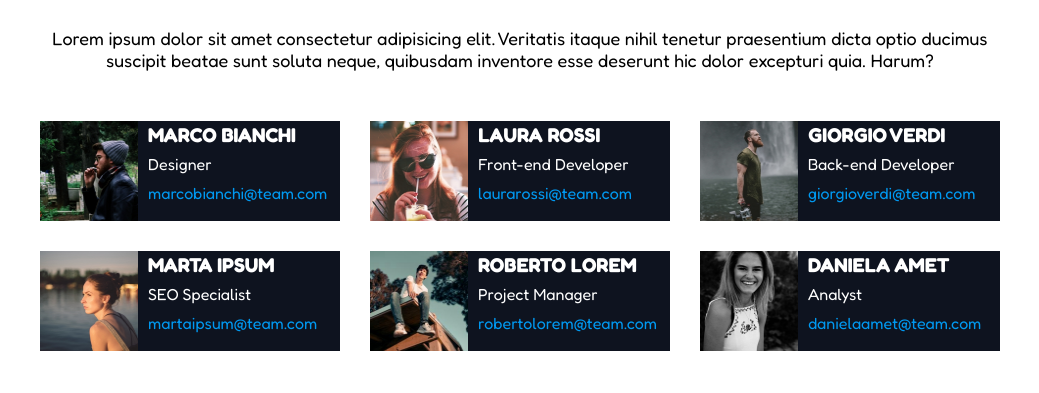
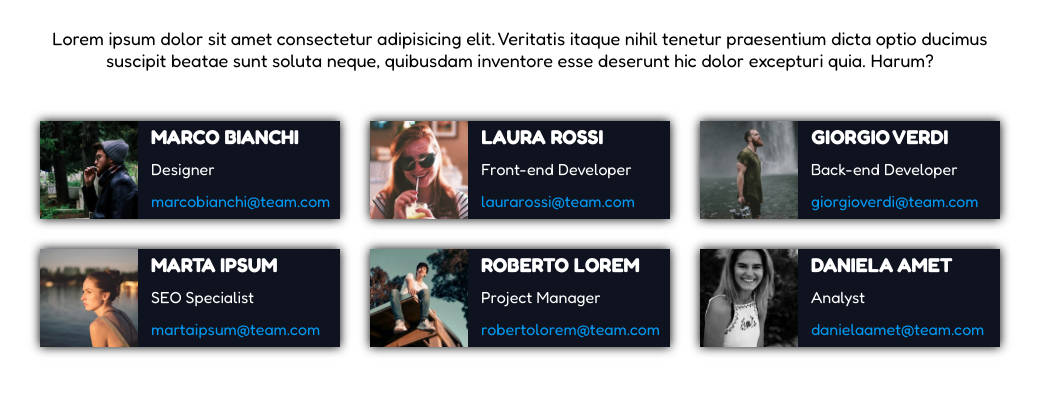
Before and after one commit to S-Lombardi/html-css-float-cards, a plain HTML site: page index.html in a window 1280 px wide. Shown: the part 121-514 px from the top of the page, without its empty margins (120-1159 px from the left). Drawn offline with Linux system fonts and the light colour scheme.

Commit message:
Tolte altezze ai contenitori e aggiunto tag anchor per le email all'interno delle card

```diff
--- a/css/style.css
+++ b/css/style.css
@@ -40,29 +40,27 @@ h1{
     display: table;
     clear: both;
 }
-
 .col{
     width: calc((100% - 60px) / 3);
     float: left;
 }
 
-.center{
+.col.center{
     margin-left: 30px;
     margin-right: 30px;
 }
 .card{
-    height: 100px;
+    /* height: 100px; */
     /* border: 1px solid; */
     background-color: rgb(14, 19, 31);
-
+    box-shadow: 0px 0px 10px black;
 }
 
 /* CONTENUTO CARD */
 .card img{
     width: 98px;
-    height: 100%;
+    height: 98px;
     float: left;
-    vertical-align: middle;
 }
 
 .card::after{
@@ -74,26 +72,27 @@ h1{
 /* TESTO CARD */
 .text-professionist{
     float: left;
-    line-height: 29px;
-    width: calc(100%-98px);
-    height: 100%;
+    line-height: 26px;
+    /* height: 100%; */
+    vertical-align: middle;
 }
 
 .text-professionist div {
+    padding: 3px;
     margin-left: 10px;
     vertical-align: middle;
-    align-items: center;
-    justify-content: center;
 }
 
+/* Stile testo */
 .text-professionist div:first-child{
     color: white;
     font-weight: bold;
     font-size: 20px;
 }
 
-.text-professionist div:last-child{
+.text-professionist a{
     color: rgb(0, 153, 241);
+    text-decoration: none;
 }
 
 .text-professionist div:nth-child(2){
--- a/index.html
+++ b/index.html
@@ -32,7 +32,7 @@
                         <div class="text-professionist">
                             <div>MARCO BIANCHI</div>
                             <div>Designer</div>
-                            <div>marcobianchi@team.com</div>
+                            <div><a href="marcobianchi@team.com">marcobianchi@team.com</a></div>
                         </div>
                     </div>
                 </div>
@@ -47,7 +47,7 @@
                         <div class="text-professionist">
                             <div>LAURA ROSSI</div>
                             <div>Front-end Developer</div>
-                            <div>laurarossi@team.com</div>
+                            <div><a href="laurarossi@team.com">laurarossi@team.com</a></div>
                         </div>
                     </div>
                 </div>
@@ -61,7 +61,7 @@
                         <div class="text-professionist">
                             <div>GIORGIO VERDI</div>
                             <div>Back-end Developer</div>
-                            <div>giorgioverdi@team.com</div>
+                            <div><a href="giorgioverdi@team.com">giorgioverdi@team.com</a></div>
                         </div>
                     </div>
                 </div>
@@ -81,7 +81,7 @@
                         <div class="text-professionist">
                             <div>MARTA IPSUM</div>
                             <div>SEO Specialist</div>
-                            <div>martaipsum@team.com</div>
+                            <div><a href="martaipsum@team.com">martaipsum@team.com</a></div>
                         </div>
                     </div>
                 </div>
@@ -96,7 +96,7 @@
                         <div class="text-professionist">
                             <div>ROBERTO LOREM</div>
                             <div>Project Manager</div>
-                            <div>robertolorem@team.com</div>
+                            <div><a href="robertolorem@team.com">robertolorem@team.com</a></div>
                         </div>
                     </div>
                 </div>
@@ -111,7 +111,7 @@
                         <div class="text-professionist">
                             <div>DANIELA AMET</div>
                             <div>Analyst</div>
-                            <div>danielaamet@team.com</div>
+                            <div><a href="danielaamet@team.com">danielaamet@team.com</a></div>
                         </div>
                     </div>
                 </div>
```
